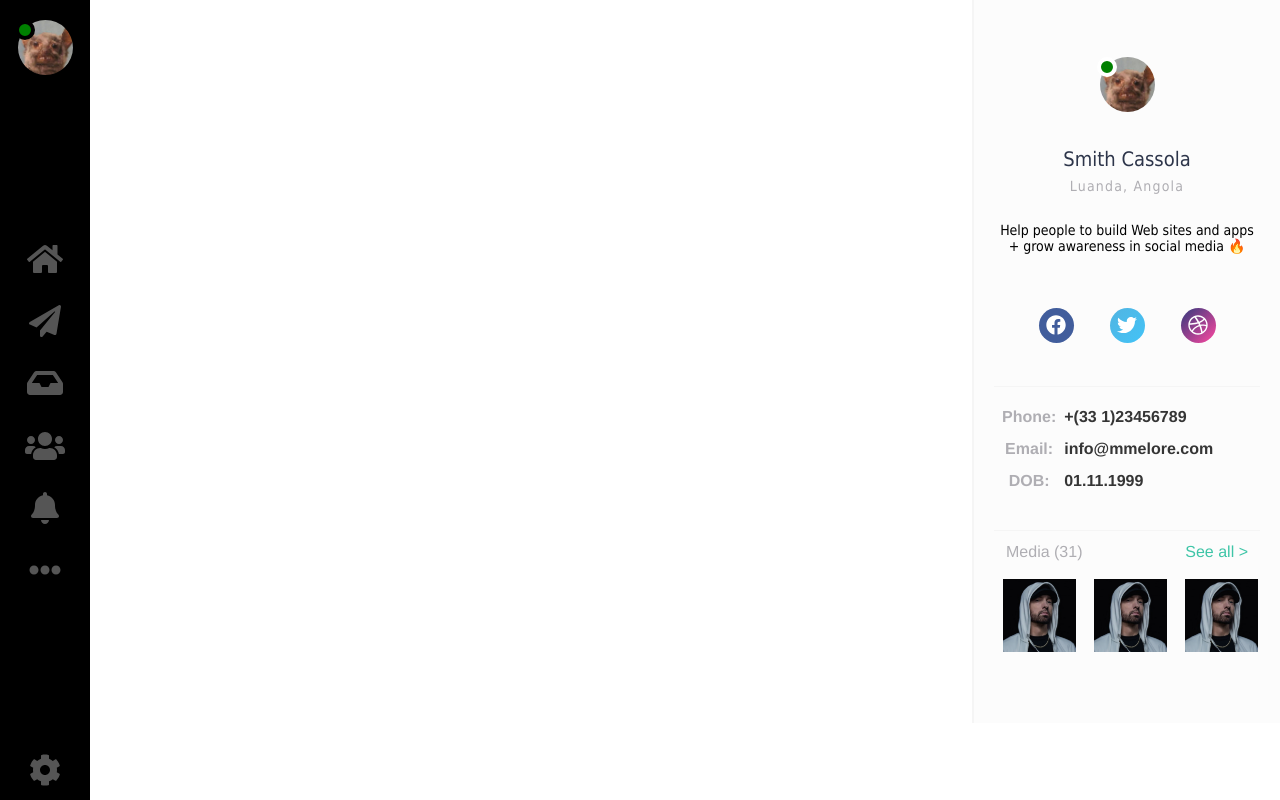
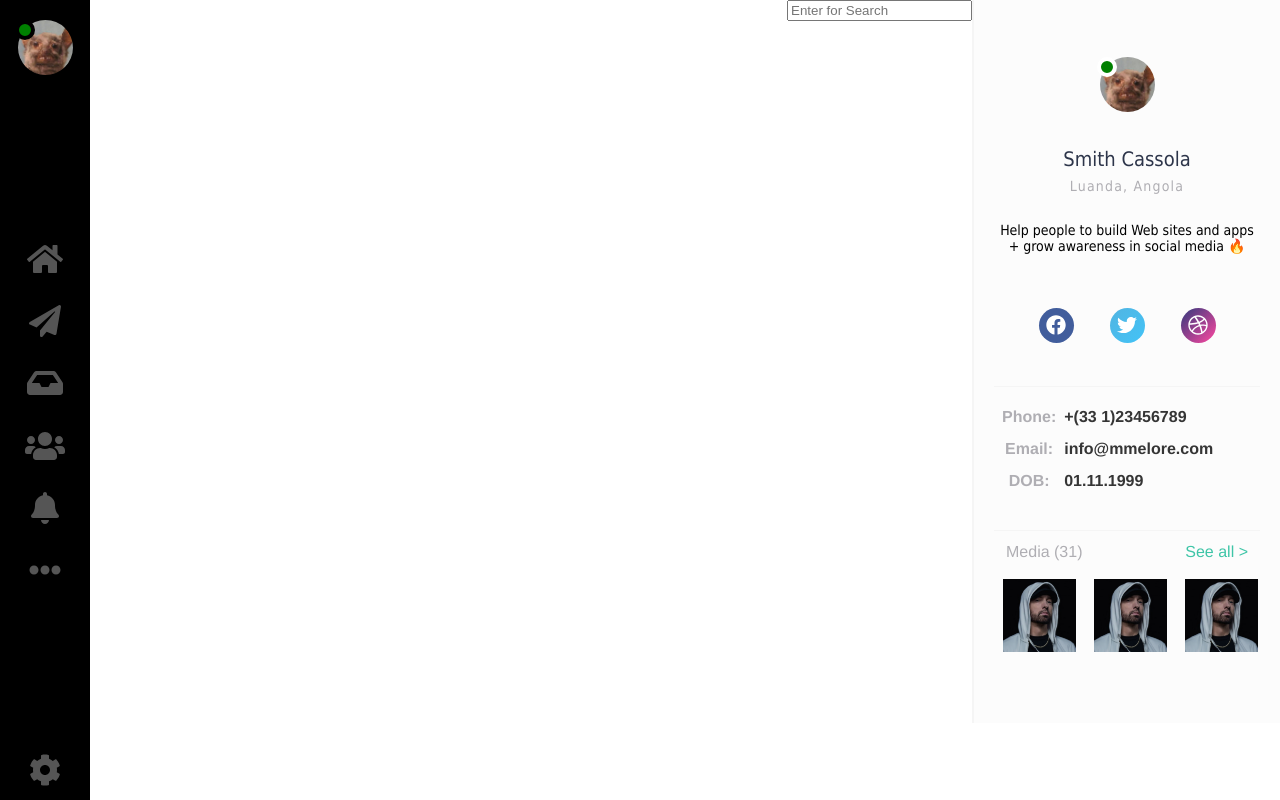
Before and after one commit to france00mf/chat, a Vue app: page / in a window 1280 px wide. Built offline with nearby package versions, Linux system fonts and the light colour scheme.

Commit message:
fix: remote componentes on default layout

```diff
--- a/src/layout/default.layout.vue
+++ b/src/layout/default.layout.vue
@@ -1,7 +1,7 @@
 <template>
 <div>
     <app-nav></app-nav>
-    <side-bar></side-bar>
+    <router-view></router-view>
 </div>
 </template>
 
@@ -10,7 +10,6 @@ export default {
     name: 'default-layout',
     components: {
         'app-nav': require('@/components/shared/menu/menu').default,
-        'side-bar': require('@/components/home/smith').default
     }
 }
 </script>
--- a/src/router/index.js
+++ b/src/router/index.js
@@ -1,20 +1,22 @@
 import Vue from 'vue'
 import VueRouter from 'vue-router'
 import Home from '../views/Home.vue'
+import Layout from '@/layout/default.layout'
 
 Vue.use(VueRouter)
 
   const routes = [
   {
     path: '/',
-    name: 'Home',
-    component: Home
+    component: Layout,
+    children: [
+      {
+        path: '',
+        name: 'Home',
+        component: Home
+      }
+    ]
   },
-  // {
-  //   path: '/about',
-  //   name: 'About',
-  //   component: () => import(/* webpackChunkName: "about" */ '../views/About.vue')
-  // }
 ]
 
 const router = new VueRouter({
--- a/src/views/Home.vue
+++ b/src/views/Home.vue
@@ -1,15 +1,16 @@
 <template>
-  <default-layout>
+   <div>
     <message-room></message-room>
-    <h1>alsdfjsd</h1>
-  </default-layout>
+    <side-bar></side-bar>
+   </div>
 </template>
 <script>
 export default {
   name: 'Home',
   components: {
-    'default-layout': require('@/layout/default.layout.vue').default,
-    'message-room': require('@/components/home/message-room/message-room.vue').default
+    // 'default-layout': require('@/layout/default.layout.vue').default,
+    'message-room': require('@/components/home/message-room/message-room.vue').default,
+    'side-bar': require('@/components/home/smith').default
   }
 }
 </script>
```
